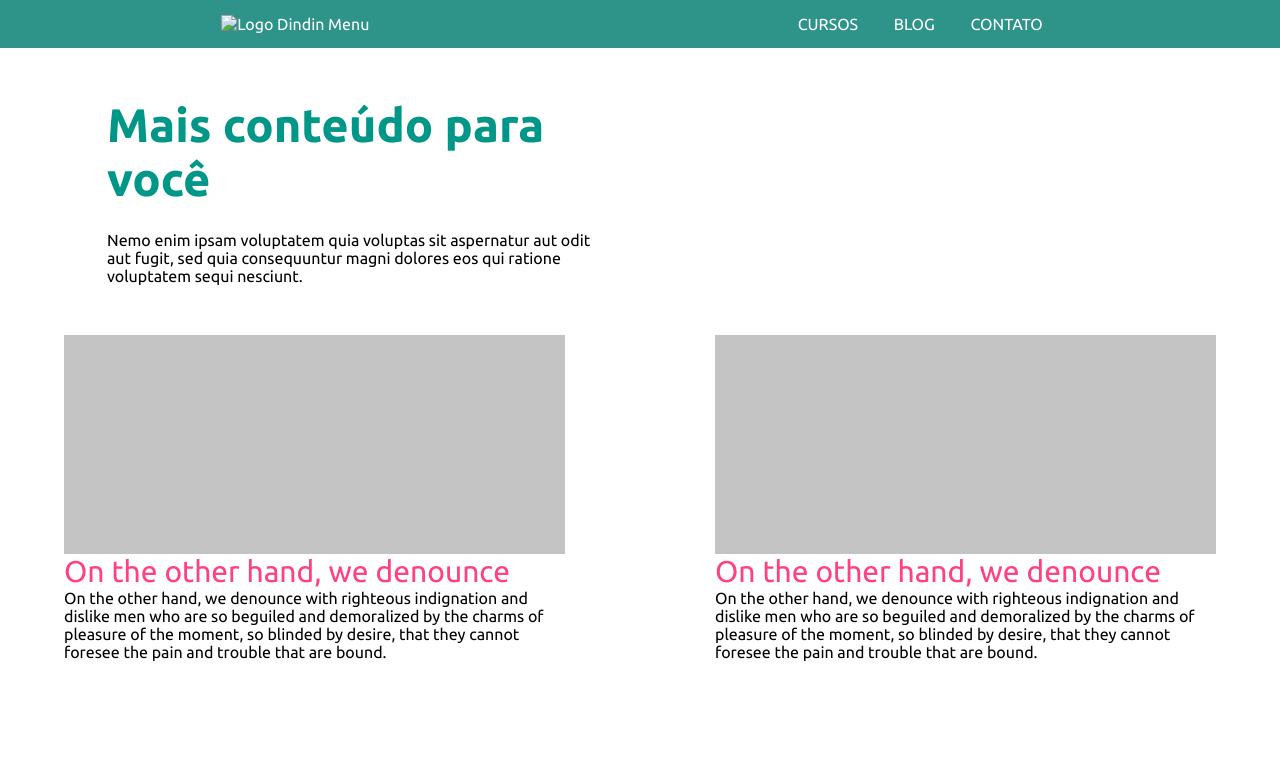
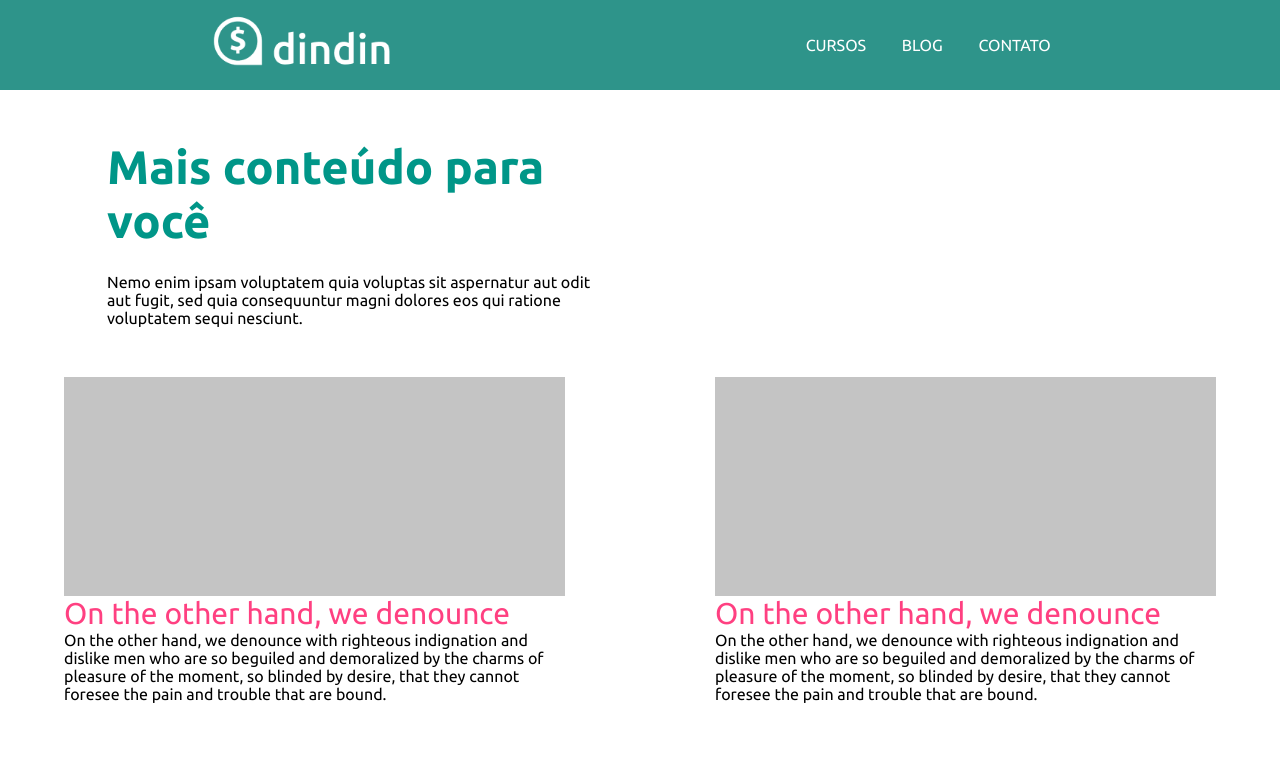
Before and after one commit to Leonardofilipe-dev/novodesafio, a plain HTML site: page blog.html in a window 1280 px wide. Shown: the top 758 px of the page. Drawn offline with Linux system fonts and the light colour scheme.

Commit message:
ajustando navegação de imagens header logo

```diff
--- a/blog.html
+++ b/blog.html
@@ -22,7 +22,7 @@
     <header class="header">
         <div>
             <a href="./index.html">
-                <img src="/Desafio1/dindin-imagens/dindin-imagens/logo-header.png" alt="Logo Dindin Menu">
+                <img src="./dindin-imagens/logo-header.png" alt="Logo Dindin Menu">
             </a>
         </div>
         <nav>
```
Also changed, not shown: contato.html (+1 -1 lines), curso.html (+1 -1 lines), cursos.html (+1 -1 lines), post.html (+1 -1 lines).
